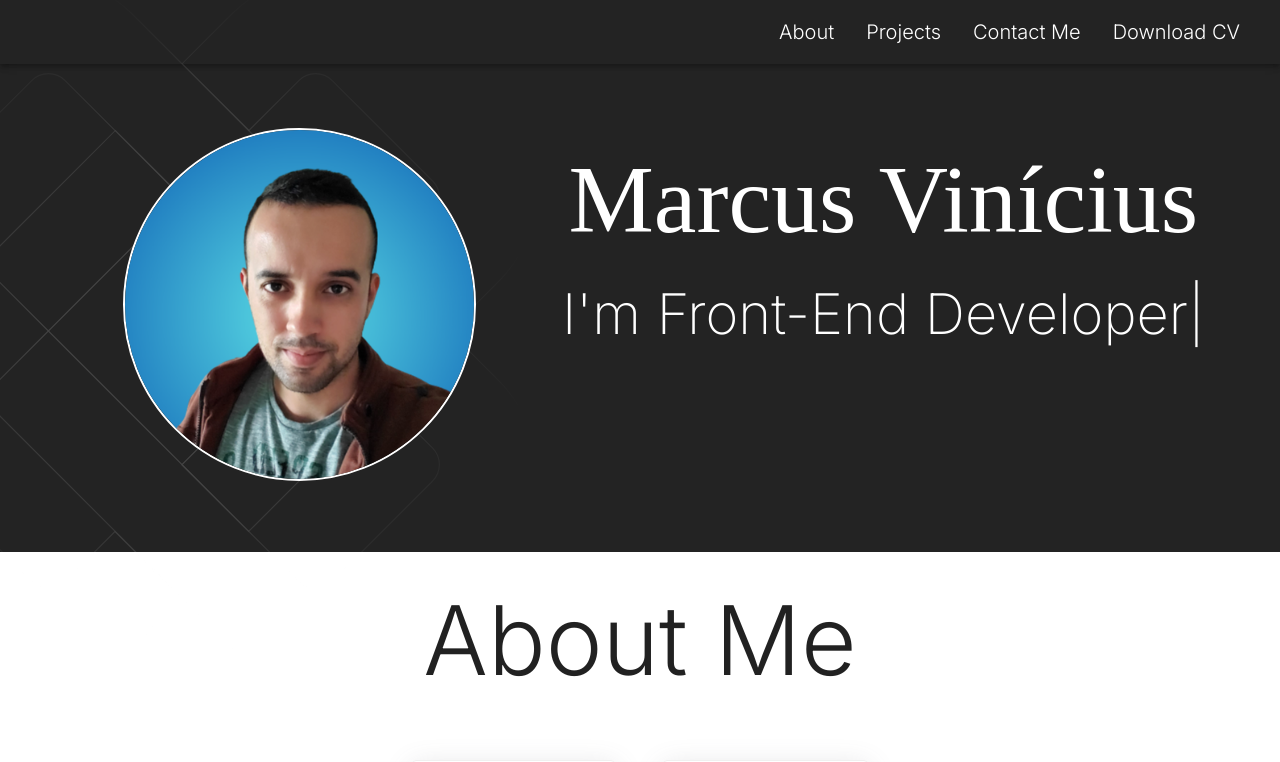
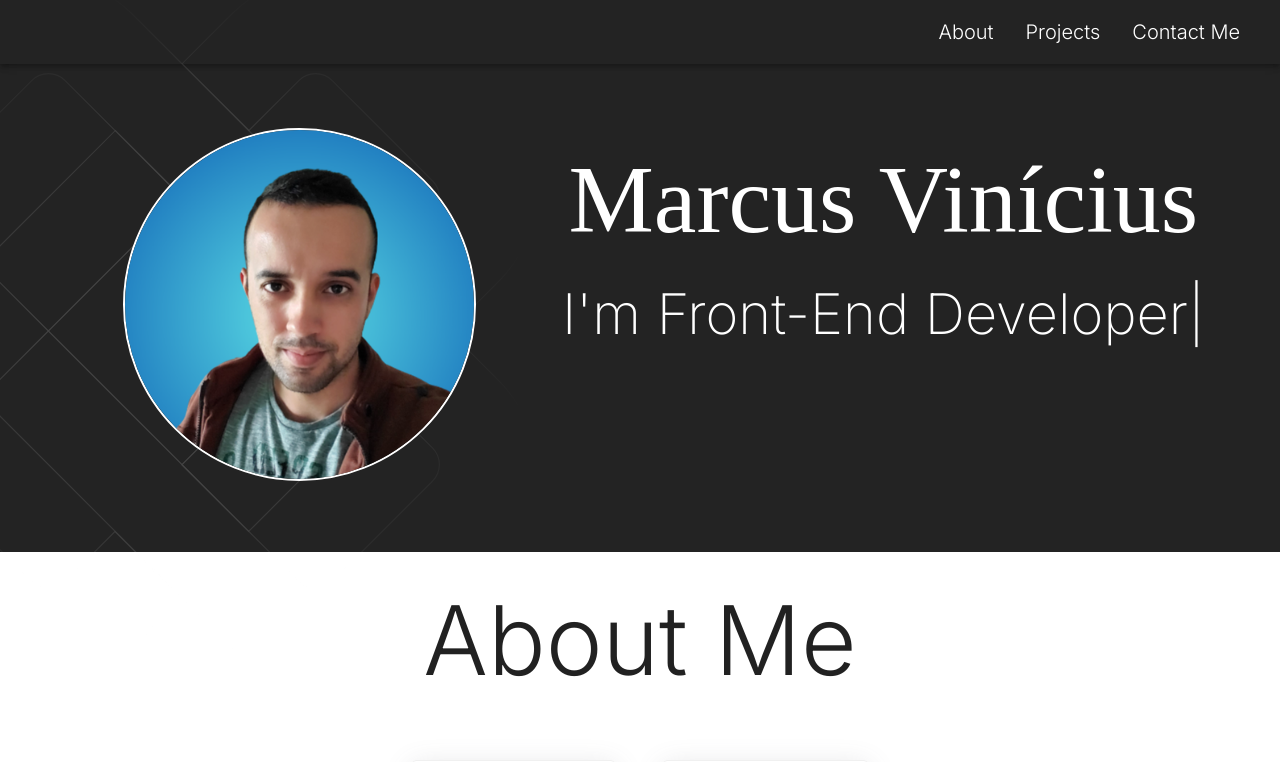
Before and after one commit to MarcusVNT/my-portfolio, a React (Vite) app: page / in a window 1280 px wide. Shown: the top 762 px of the page. Built offline with nearby package versions, Linux system fonts and the light colour scheme; a web font is replaced by a local one.

Commit message:
Download CV deleted

```diff
--- a/src/components/Header.tsx
+++ b/src/components/Header.tsx
@@ -54,7 +54,6 @@ const Header = () => {
           <StyledMenuItem onClick={() => handleMenuItemClick("contact-me")}>
             Contact Me
           </StyledMenuItem>
-          <StyledMenuItem>Download CV</StyledMenuItem>
         </StyledToolBar>
       </AppBar>
     </>
```
